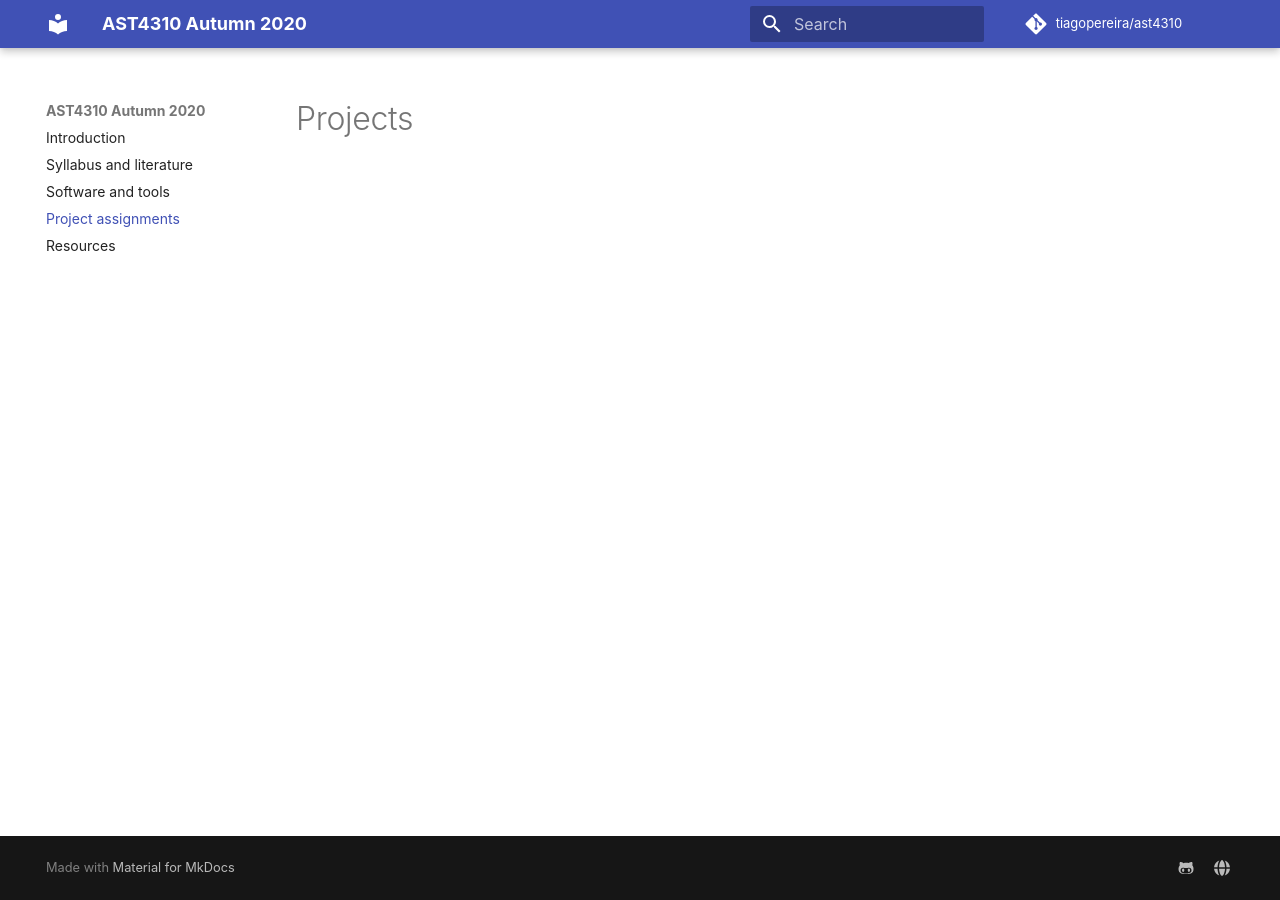
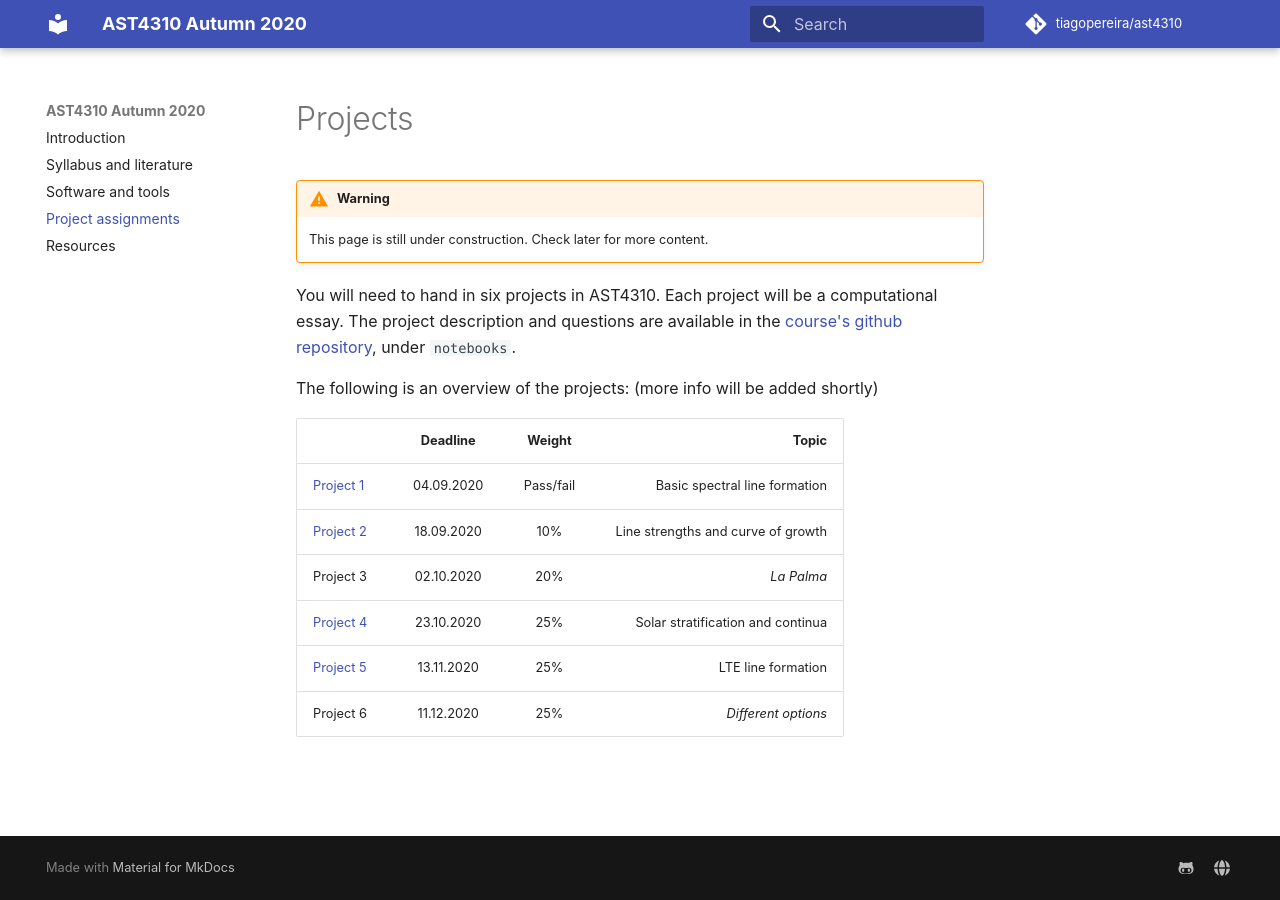
Before and after one commit to tiagopereira/ast4310_h20, an MkDocs documentation site: the page built from docs/projects.md, in a window 1280 px wide. Built offline with MkDocs 1.6.1 and Material for MkDocs 9.7.7, drawn with Linux system fonts in a browser that asks for light colours; comment, search, counter and statistics services are not loaded.

Commit message:
Updated project description

```diff
--- a/docs/projects.md
+++ b/docs/projects.md
@@ -1 +1,17 @@
 # Projects
+
+!!! warning
+    This page is still under construction. Check later for more content.
+
+You will need to hand in six projects in AST4310. Each project will be a computational essay. The project description and questions are available in the [course's github repository](https://github.com/tiagopereira/ast4310), under `notebooks`.
+
+The following is an overview of the projects: (more info will be added shortly)
+
+|        | Deadline          | Weight  |  Topic  |
+| ------------- |:-------------:| :----:|---:|
+| [Project 1](https://github.com/tiagopereira/ast4310/tree/master/notebooks/project1)     | 04.09.2020 | Pass/fail | Basic spectral line formation |
+| [Project 2](https://github.com/tiagopereira/ast4310/tree/master/notebooks/project1)    | 18.09.2020 | 10% | Line strengths and curve of growth |
+| Project 3     | 02.10.2020 | 20% | *La Palma* |
+| [Project 4](https://github.com/tiagopereira/ast4310/tree/master/notebooks/project4)     | 23.10.2020 | 25% | Solar stratification and continua |
+| [Project 5](https://github.com/tiagopereira/ast4310/tree/master/notebooks/project5)     | 13.11.2020 | 25% | LTE line formation |
+| Project 6     | 11.12.2020 | 25% | *Different options* |
```
Also changed, not shown: docs/tools.md (+3 -3 lines).
